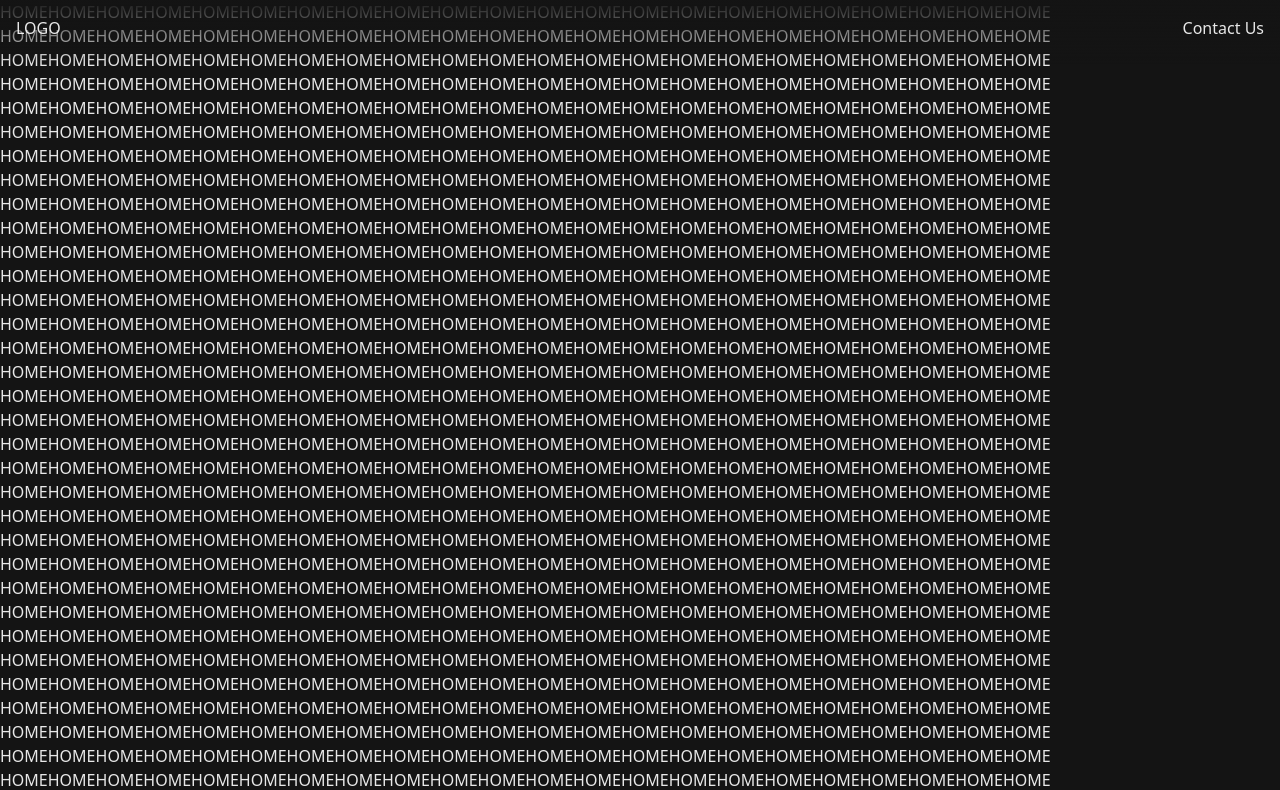
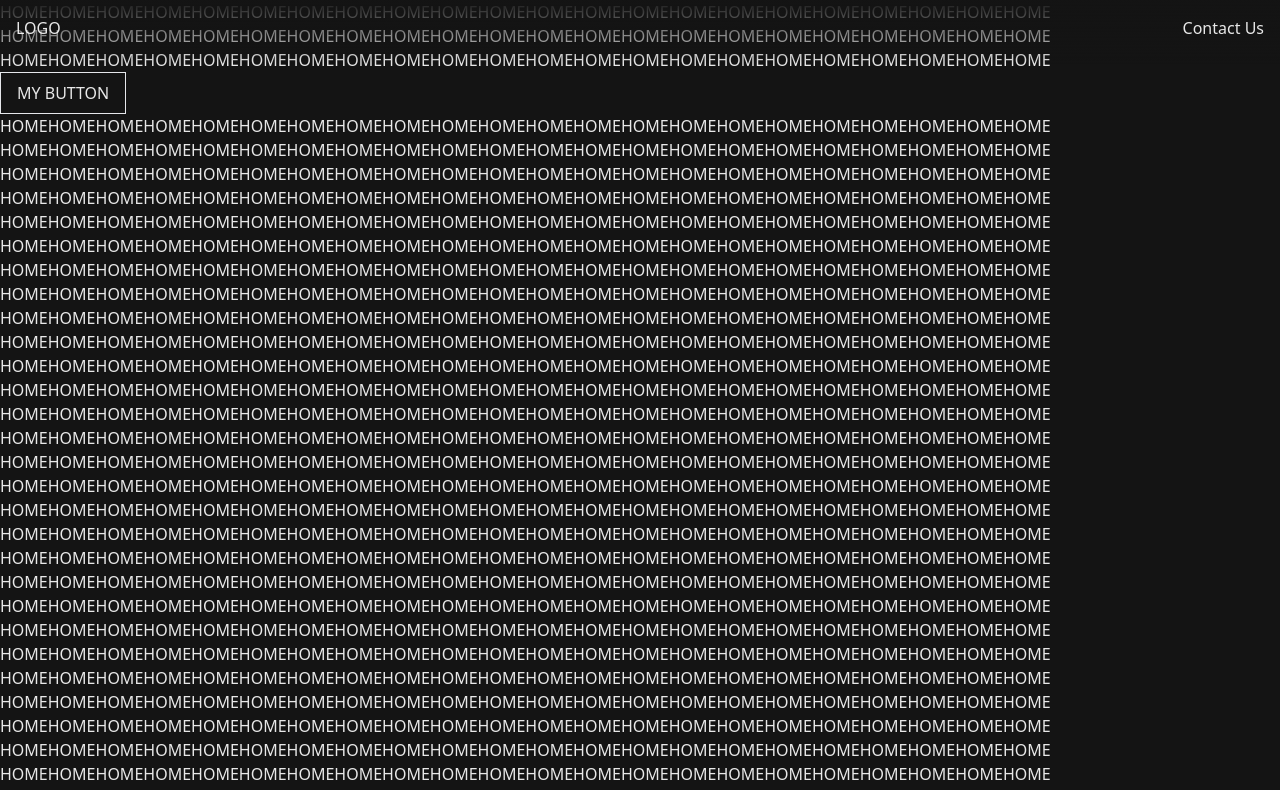
Before and after one commit to clairefro/icco-kennels-website, a Next.js app: page / in a window 1280 px wide. Shown: the top 790 px of the page. Built offline with nearby package versions, Linux system fonts and the light colour scheme.

Commit message:
Add Primary/Secondary buttons

```diff
--- /dev/null
+++ b/src/components/blocks/buttons/ButtonBase.tsx
@@ -0,0 +1,16 @@
+type Props = {
+  children?: React.ReactNode;
+  className?: string;
+} & React.ButtonHTMLAttributes<HTMLButtonElement>;
+
+const Button: React.FC<Props> = ({ className = "", children, ...rest }) => {
+  const baseClasses = `border border-solid px-4 py-2`;
+  const resolvedClasses = baseClasses + " " + className;
+  return (
+    <button {...rest} className={resolvedClasses}>
+      {children}
+    </button>
+  );
+};
+
+export default Button;
--- /dev/null
+++ b/src/components/blocks/buttons/ButtonPrimary.tsx
@@ -0,0 +1,23 @@
+import React from "react";
+import ButtonBase from "./ButtonBase";
+
+type Props = {
+  children?: React.ReactNode;
+  className?: string;
+} & React.ButtonHTMLAttributes<HTMLButtonElement>;
+
+const ButtonPrimary: React.FC<Props> = ({
+  className = "",
+  children,
+  ...rest
+}) => {
+  const baseClasses = `border-red-500`;
+  const resolvedClasses = baseClasses + " " + className;
+  return (
+    <ButtonBase {...rest} className={resolvedClasses}>
+      {children}
+    </ButtonBase>
+  );
+};
+
+export default ButtonPrimary;
--- /dev/null
+++ b/src/components/blocks/buttons/ButtonSecondary.tsx
@@ -0,0 +1,23 @@
+import React from "react";
+import ButtonBase from "./ButtonBase";
+
+type Props = {
+  children?: React.ReactNode;
+  className?: string;
+} & React.ButtonHTMLAttributes<HTMLButtonElement>;
+
+const ButtonSecondary: React.FC<Props> = ({
+  className = "",
+  children,
+  ...rest
+}) => {
+  const baseClasses = `border-icco-light-90`;
+  const resolvedClasses = baseClasses + " " + className;
+  return (
+    <ButtonBase {...rest} className={resolvedClasses}>
+      {children}
+    </ButtonBase>
+  );
+};
+
+export default ButtonSecondary;
--- a/src/pages/index.tsx
+++ b/src/pages/index.tsx
@@ -1,4 +1,6 @@
 import type { NextPage } from "next";
+import ButtonPrimary from "../components/blocks/buttons/ButtonPrimary";
+import ButtonSecondary from "../components/blocks/buttons/ButtonSecondary";
 
 const Home: NextPage = () => {
   return (
@@ -12,6 +14,7 @@ const Home: NextPage = () => {
       <p>
         HOMEHOMEHOMEHOMEHOMEHOMEHOMEHOMEHOMEHOMEHOMEHOMEHOMEHOMEHOMEHOMEHOMEHOMEHOMEHOMEHOMEHOME
       </p>
+      <ButtonSecondary>MY BUTTON</ButtonSecondary>
       <p>
         HOMEHOMEHOMEHOMEHOMEHOMEHOMEHOMEHOMEHOMEHOMEHOMEHOMEHOMEHOMEHOMEHOMEHOMEHOMEHOMEHOMEHOME
       </p>
```
